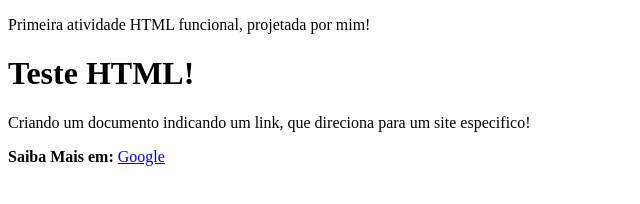
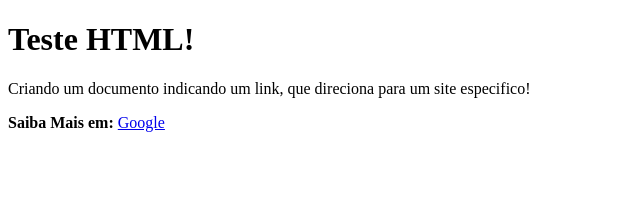
Before and after one commit to JasonCordeiro/estruturando_um_documento_HTML, a plain HTML site: page index.html in a window 1280 px wide. Shown: the whole page, without its empty margins (0-640 px from the left). Drawn offline with Linux system fonts and the light colour scheme.

Commit message:
Entrega Final

```diff
--- a/index.html
+++ b/index.html
@@ -4,7 +4,6 @@
     <meta charset="UTF-8">
     <meta name="viewport" content="width=device-width, initial-scale=1.0">
     <title> Ativididade 1 </title>
-    <p> Primeira atividade HTML funcional, projetada por mim!</p>
 </head>
 <body>
     <h1> Teste HTML! </h1>
```
